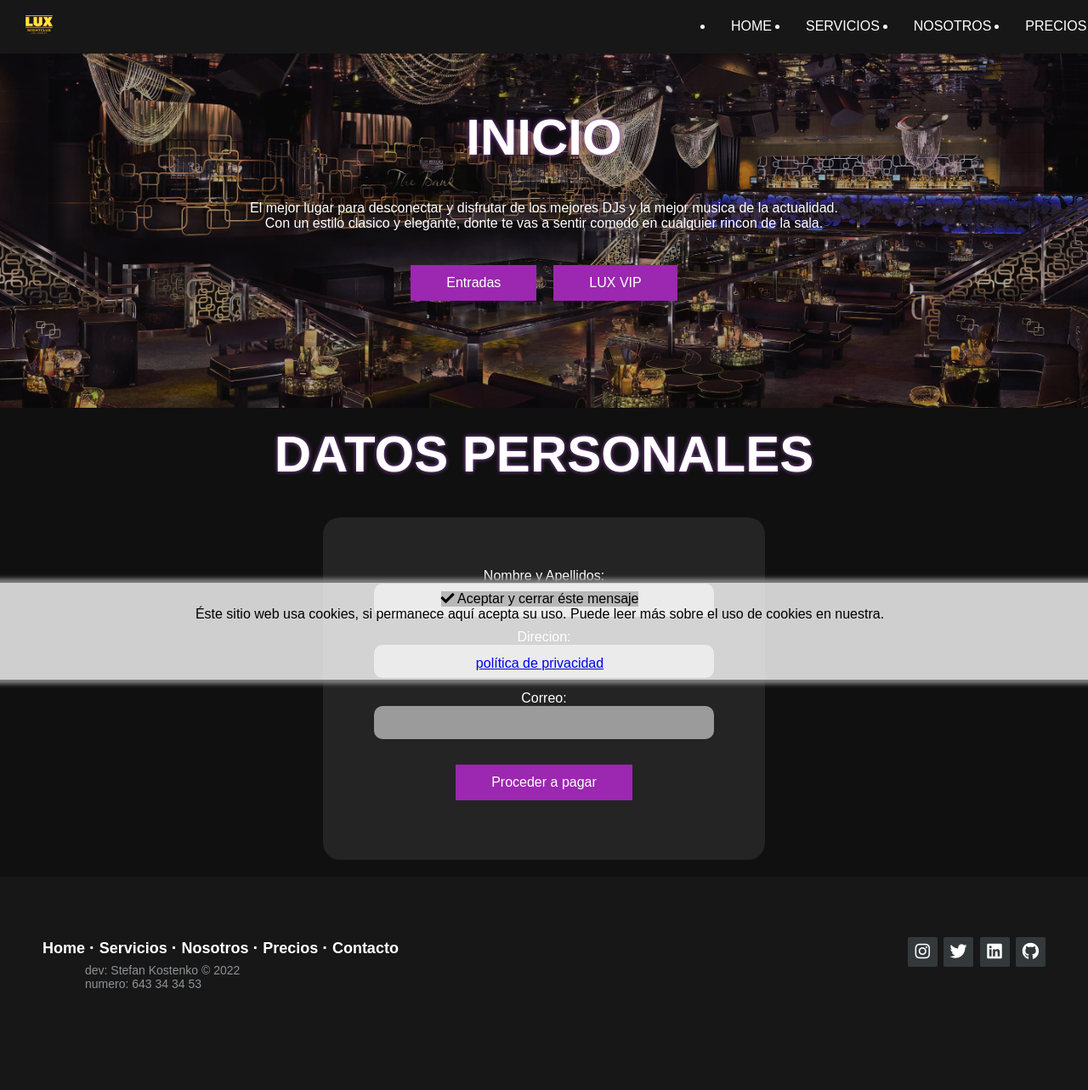
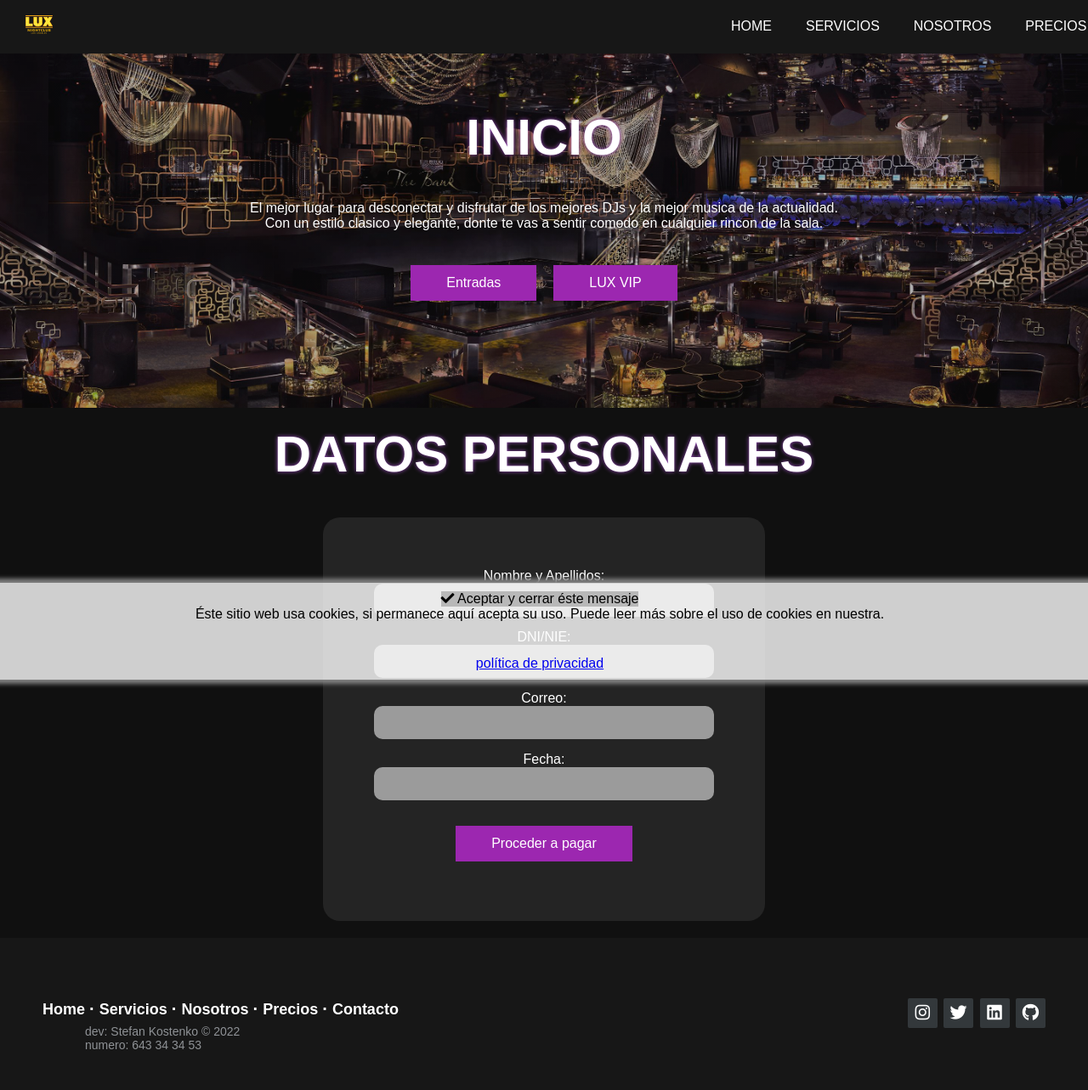
Before and after one commit to StefanKostenko/Project-LUX-L.A, a Symfony app: template project-lux/templates/page/entradas.html.twig in a window 1280 px wide. Shown: the whole page at 85% size. Before the commit the page ends 1163 px from the top, so only its background shows below. Run offline with Twig, Linux system fonts and the light colour scheme; the template is opened without the code that fills it, so the values that code supplies are empty; some libraries are stand-ins or nearby versions.

Commit message:
hecho el plugin del slider arreglado el menu y hacien el form de entradas

```diff
--- /dev/null
+++ b/project-lux/public/js/formphp.js
@@ -0,0 +1,12 @@
+$( function() {
+    $( "#datepicker" ).datepicker();
+  } );
+
+
+$(document).ready(function(){
+    $("#formularioEntradas").submit(function(e){
+        e.preventDefault();
+        let dateValue =
+        $.post("../formulario.php", {})
+    })
+})
--- a/project-lux/public/js/menu.js
+++ b/project-lux/public/js/menu.js
@@ -7,13 +7,14 @@ const navSlide = () => {
     nav.classList.toggle("nav-active");
 
     navLinks.forEach((link, index) => {
-        if (link.style.animation) {
+      link.addEventListener("click", () => {
+        nav.classList.remove("nav-active");
+        burger.classList.remove("toggle");
         link.style.animation = "";
-        } else {
+      });
       link.style.animation = `navLinkFade 0.5s ease forwards ${
         index / 7 + 0.5
       }s `;
-        }
     });
     burger.classList.toggle("toggle");
   });
--- a/project-lux/public/js/service.js
+++ b/project-lux/public/js/service.js
@@ -1,12 +1,8 @@
 function resaltar(){
-    this.style.height = "15rem";
-    this.style.width=  "20rem";
     this.style.boxShadow= "0px 12px 22px 1px #592a61";
 }
 
 function reset(){
-    this.style.height = "11rem";
-    this.style.width=  "17rem";
     this.style.boxShadow = "0 .3rem 5rem rgba(0, 0 , 0, .2)";
 }
 
--- /dev/null
+++ b/project-lux/public/js/slider.js
@@ -0,0 +1,11 @@
+$('.box-container').slick({
+    slidesToShow: 3,
+    slidesToScroll: 1,
+    autoplay: true,
+    autoplaySpeed: 2000,
+    dots: true,
+    arrows: false,
+    customPaging: function (slider, i) {
+      return '<button class="my-custom-dots"></button>';
+    }
+  });
--- a/project-lux/public/style.css
+++ b/project-lux/public/style.css
@@ -214,6 +250,7 @@ nav{
       justify-content:space-around;
       width: 50%;
       text-transform: uppercase;
+      list-style-type: none;
   }
   .nav-links a{
     display: block;
--- a/project-lux/templates/base.html.twig
+++ b/project-lux/templates/base.html.twig
@@ -9,6 +9,11 @@
     <script src="https://code.jquery.com/jquery-2.1.3.min.js"></script>
     <title>LUX L.A.</title>
     <link rel="shortcut icon" href="./img/logo1.png" type="image/x-icon">
+    <link rel="stylesheet" href="https://cdn.jsdelivr.net/npm/slick-carousel@1.8.1/slick/slick.css"/>
+    <link rel="stylesheet" href="https://code.jquery.com/ui/1.12.1/themes/base/jquery-ui.css">
+    <script src="https://cdn.jsdelivr.net/npm/slick-carousel@1.8.1/slick/slick.min.js"></script>
+    <script src="https://code.jquery.com/jquery-1.12.4.js"></script>
+    <script src="https://code.jquery.com/ui/1.12.1/jquery-ui.js"></script>
 
 </head>
 <body>
@@ -82,5 +87,7 @@
     <script src="js/modal.js"></script>
     <script src="js/service.js"></script>
     <script src="js/cookies.js"></script>
+    <script src="js/slider.js"></script>
+    <script src="js/formphp.js"></script>
 </body>
 </html>
--- a/project-lux/templates/page/entradas.html.twig
+++ b/project-lux/templates/page/entradas.html.twig
@@ -4,13 +4,15 @@
 
     <div class="content">
         <h2 class="title">Datos personales</h2>
-        <form id="form">
+        <form id="formularioEntradas">
             <label for="name">Nombre y Apellidos: </label>
             <input type="text" name="name" id="name">
-            <label for="direction">Direcion: </label>
-            <input type="text" name="direction" id="direction">
+            <label for="dni">DNI/NIE: </label>
+            <input type="text" name="dni" id="dni">
             <label for="email">Correo: </label>
             <input type="email" name="email" id="email">
+            <label for="email">Fecha: </label>
+            <input type="text" id="datepicker">
             <button type="submit" class="btn">Proceder a pagar</button>
         </form>
     </div>
--- a/project-lux/templates/page/index.html.twig
+++ b/project-lux/templates/page/index.html.twig
@@ -19,6 +19,12 @@
                 <h3>Celebracion</h3>
                 <p>Cada dia tenemos una celebracion personalizada.</p>
             </div>
+            <div class="box">
+                <i class="fas fa-cocktail"></i>
+                <h3>Cocktails</h3>
+                <p>Los mejores cockeles y bebidas en LUX.</p>
+            </div>
+
             <div class="box">
                 <i class="fas fa-cocktail"></i>
                 <h3>Cocktails</h3>
--- a/project-lux/templates/partials/_navigation.html.twig
+++ b/project-lux/templates/partials/_navigation.html.twig
@@ -12,6 +12,7 @@
                 <li><a href="{{ path('index')}}#contact">Contacto</a></li>
 
             </ul>
+
             <div class="burger">
             <div class="line1"></div>
             <div class="line2"></div>
```
Also changed, not shown: other parts of project-lux/public/style.css (+36 -0 lines). Lines whose indentation alone changed are shown as unchanged.
